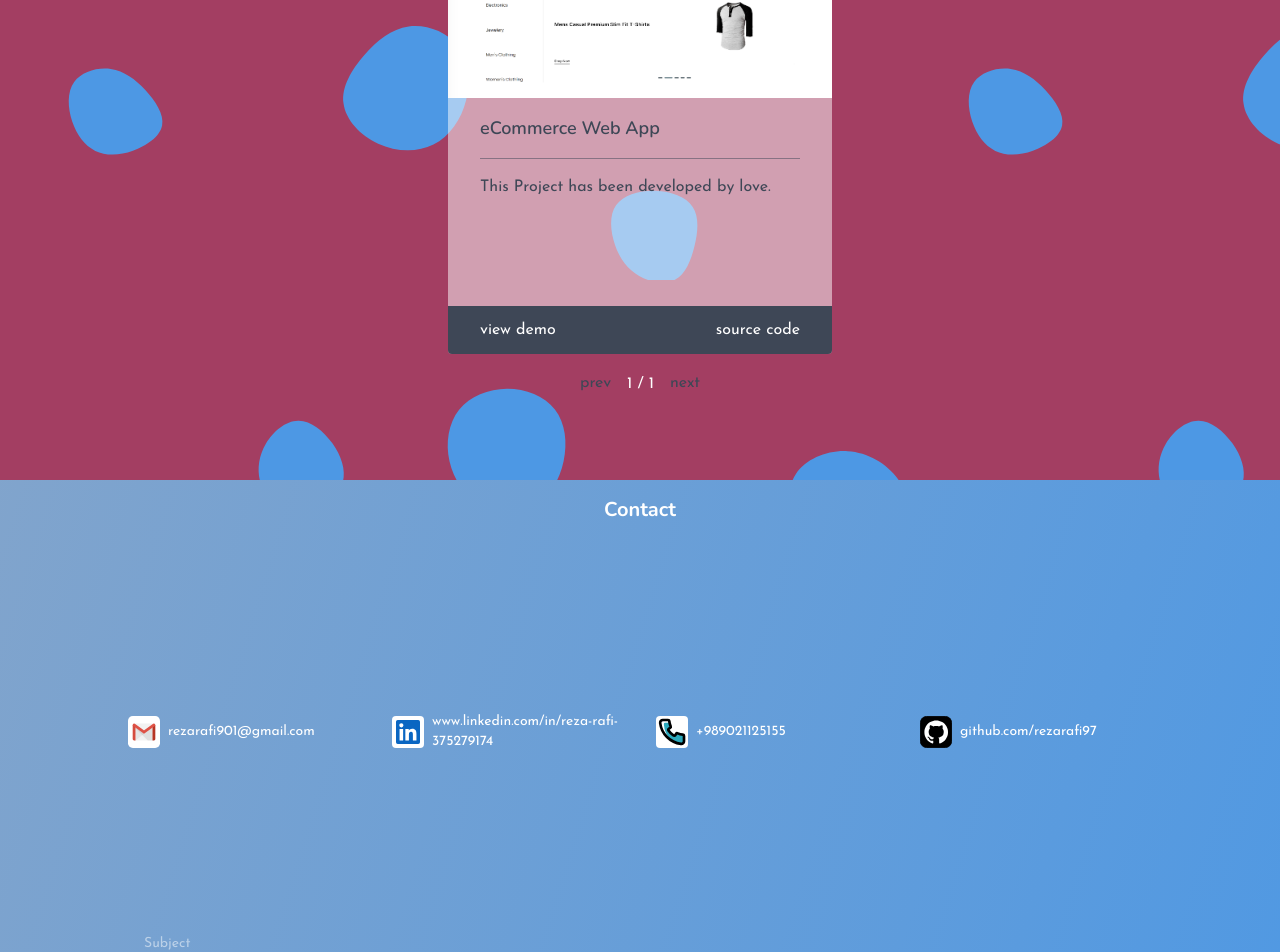
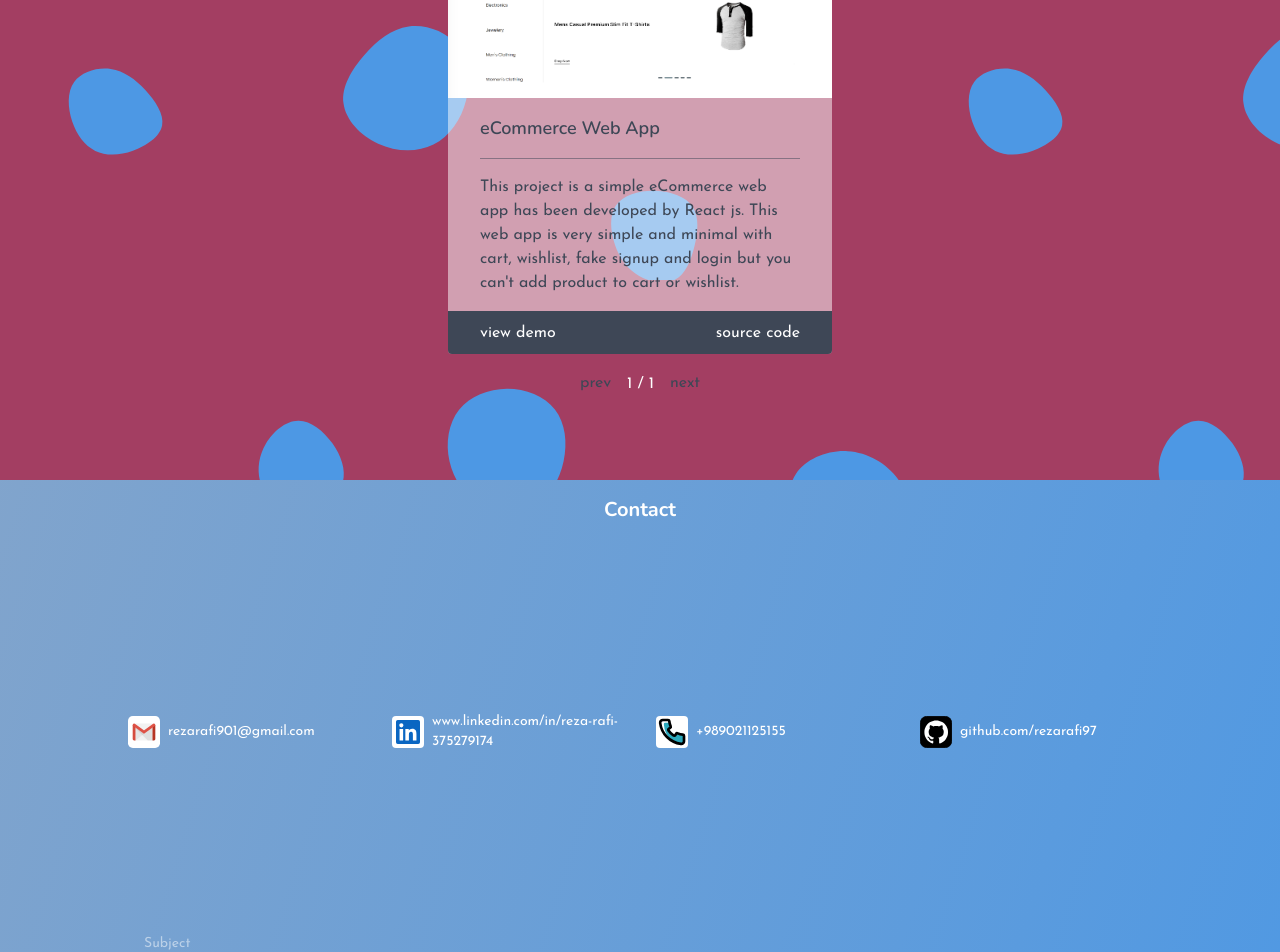
Before and after one commit to rezarafi97/myPortfolio, a React (Vite) app: page / in a window 1280 px wide. Shown: the part 2720-3672 px from the top of the page. Built offline with nearby package versions, Linux system fonts and the light colour scheme.

Commit message:
readme file

```diff
--- a/src/data/index.js
+++ b/src/data/index.js
@@ -2,7 +2,8 @@ export const projects = [
   {
     id: "0",
     title: "eCommerce Web App",
-    description: "This Project has been developed by love.",
+    description:
+      "This project is a simple eCommerce web app has been developed by React js. This web app is very simple and minimal with cart, wishlist, fake signup and login but you can't add product to cart or wishlist.",
     imageURL: "/src/assets/ecommerce.png",
     demo: "https://ecommerceapp-one.vercel.app/",
     source: "https://github.com/rezarafi97/ecommerceapp",
```
Also changed, not shown: 1 other file (tests, documents, lock files or other folders).
